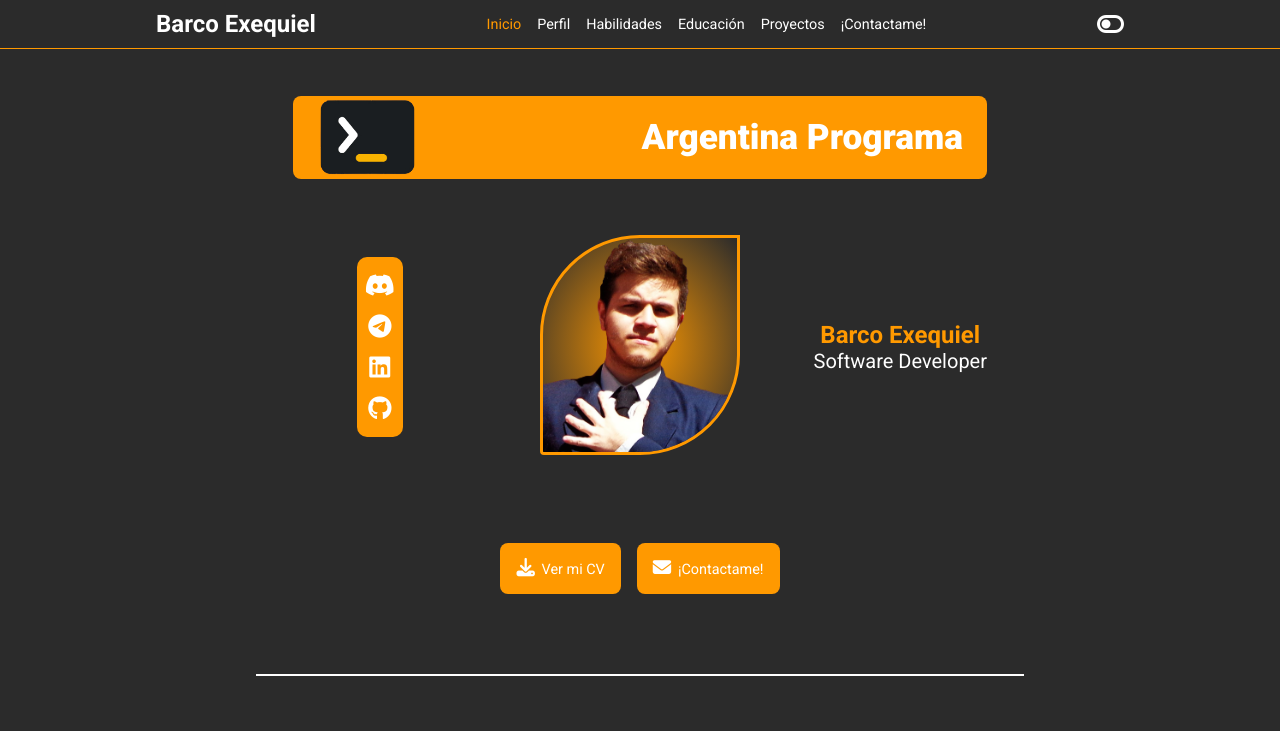
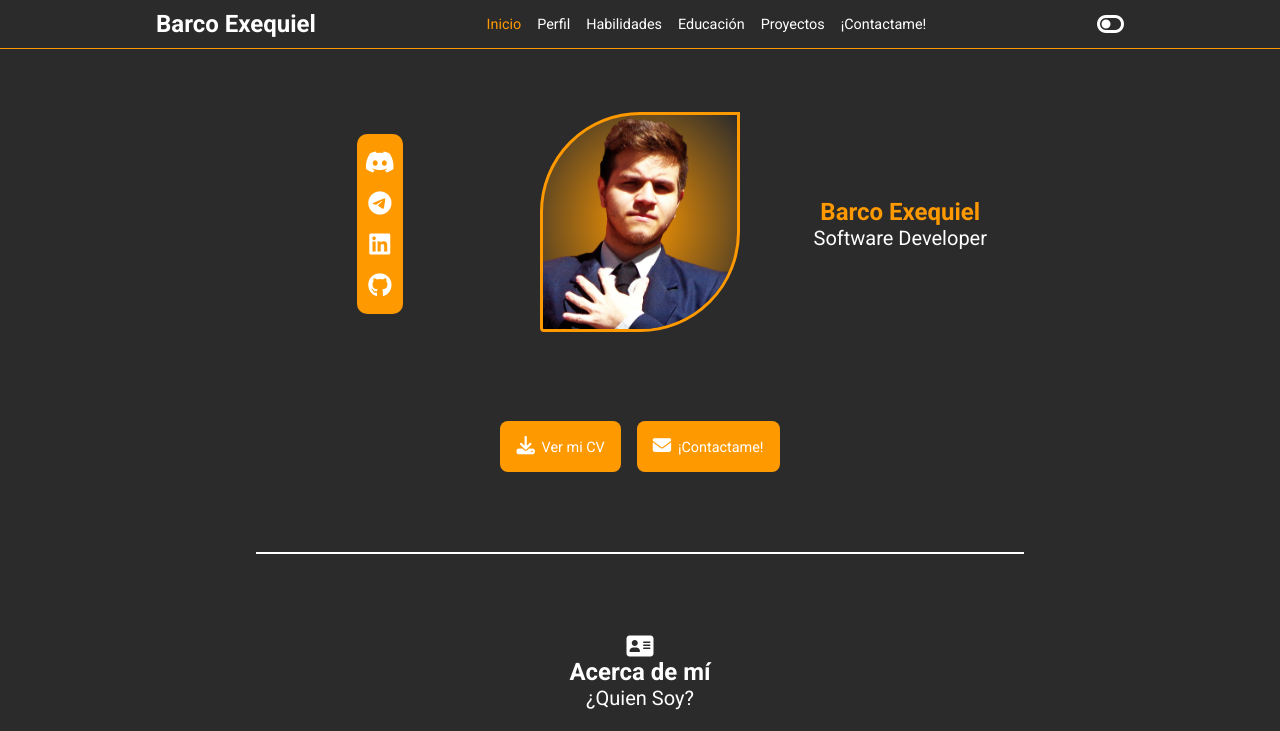
Before and after one commit to berseKIEL/Primer-Portfolio, a plain HTML site: page index.html in a window 1280 px wide. Shown: the top 731 px of the page. Drawn offline with Linux system fonts and the light colour scheme; a web font is replaced by a local one.

Commit message:
arreglo de estilo y mensaje inicio

```diff
--- a/index.html
+++ b/index.html
@@ -93,10 +93,10 @@
           <!-- Contenedor total de la seccion -->
           <div class="inicio-container">
             <!-- Mensaje de inicio -->
-            <div class="inicio-message-container">
+            <!-- <div class="inicio-message-container">
               <img src="static/img/argprog.png" alt="" class="inicio-message-icon" />
-              <span class="seccion-titulo-grande inicio-message-span"> Argentina Programa</span>
-            </div>
+              <span class="seccion-titulo-grande inicio-message-span"> Porfolio Personal</span>
+            </div> -->
             <!-- Contenido del perfil -->
             <div class="inicio-content grid">
               <div class="inicio-social">
--- a/static/css/styles.css
+++ b/static/css/styles.css
@@ -272,10 +272,6 @@ img {
 }
 
 /* inicio Page! */
-.inicio {
-  padding-top: 1rem;
-}
-
 .inicio-container {
   gap: 2.5rem;
   display: flex;
@@ -481,7 +477,7 @@ img {
 }
 
 .habilidades-color-morado {
-  color:var(--color-barra);
+  color: var(--color-barra);
 }
 
 .habilidades-titulos {
@@ -1048,6 +1044,7 @@ img {
 
   .inicio {
     margin: 0;
+    padding-top: 7rem;
   }
 
   .inicio-content {
```
